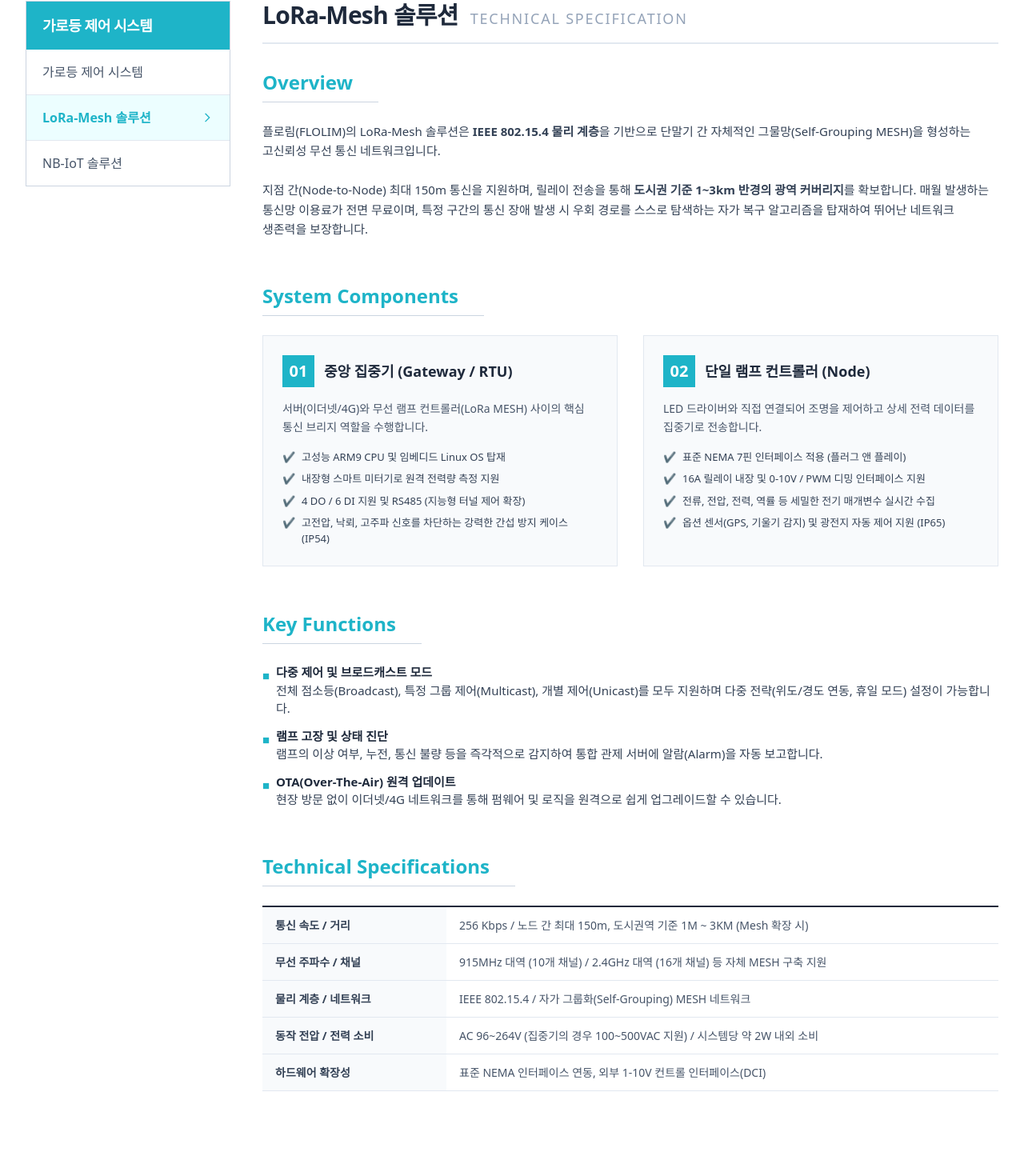
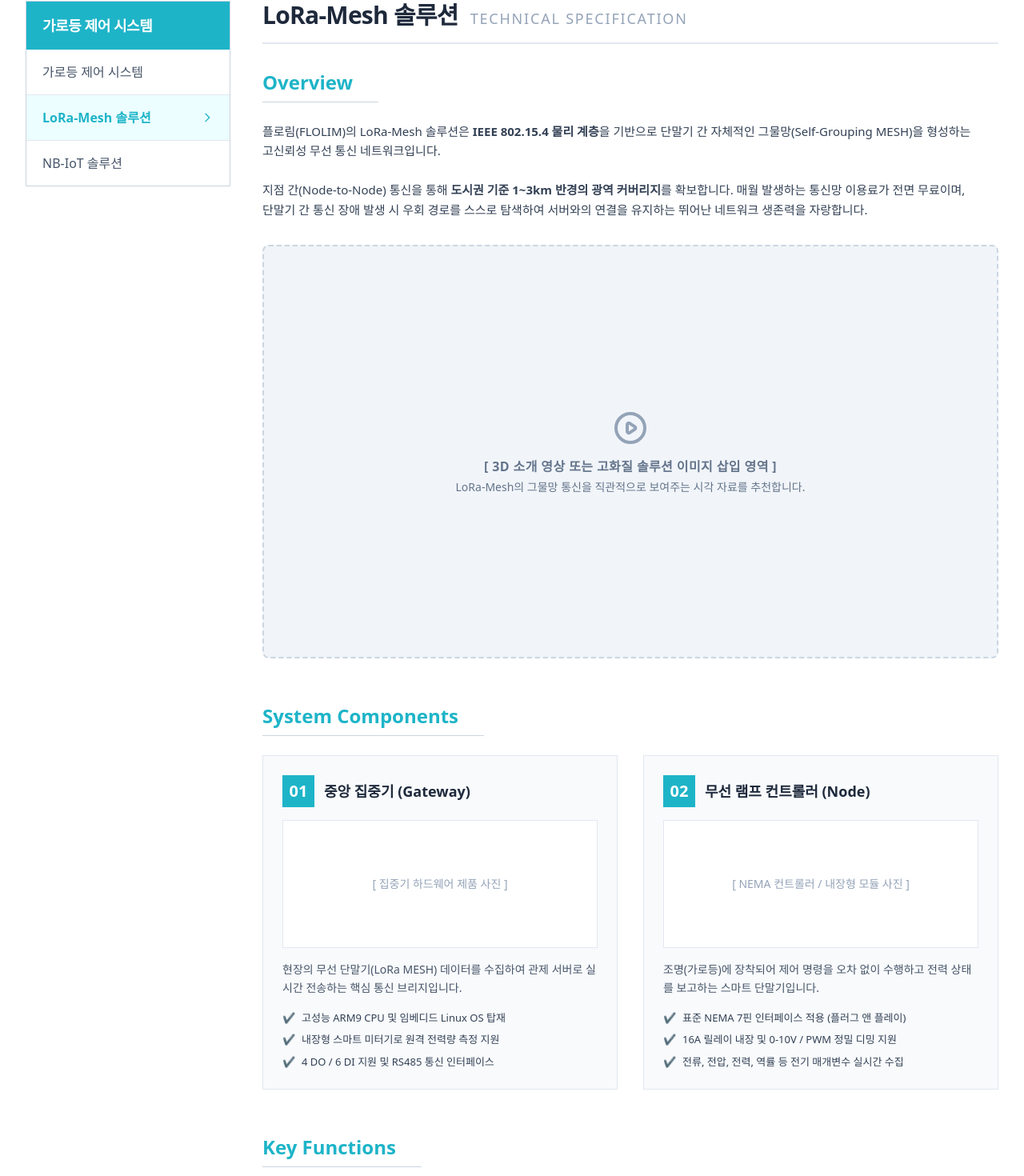
Before and after one commit to flolim-mj54/flolim-website, a React (Vite) app: page /lora in a window 1280 px wide. Shown: the part 313-1783 px from the top of the page at 80% size. Built offline with nearby package versions, Linux system fonts and the light colour scheme.

Commit message:
가로등 시각자료, 로라메쉬 시각자료 위치 추가

```diff
--- a/src/LoraMeshSolution.jsx
+++ b/src/LoraMeshSolution.jsx
@@ -37,11 +37,18 @@ const LoraMeshSolution = () => {
 
           <div className="mb-14">
             <h3 className="text-2xl font-bold text-[#1eb4c8] border-b border-slate-300 pb-2 mb-6 inline-block pr-8">Overview</h3>
-            <p className="text-slate-700 leading-relaxed break-keep text-[15px]">
+            <p className="text-slate-700 leading-relaxed break-keep text-[15px] mb-8">
               플로림(FLOLIM)의 LoRa-Mesh 솔루션은 <b>IEEE 802.15.4 물리 계층</b>을 기반으로 단말기 간 자체적인 그물망(Self-Grouping MESH)을 형성하는 고신뢰성 무선 통신 네트워크입니다.
               <br/><br/>
-              지점 간(Node-to-Node) 최대 150m 통신을 지원하며, 릴레이 전송을 통해 <b>도시권 기준 1~3km 반경의 광역 커버리지</b>를 확보합니다. 매월 발생하는 통신망 이용료가 전면 무료이며, 특정 구간의 통신 장애 발생 시 우회 경로를 스스로 탐색하는 자가 복구 알고리즘을 탑재하여 뛰어난 네트워크 생존력을 보장합니다.
+              지점 간(Node-to-Node) 통신을 통해 <b>도시권 기준 1~3km 반경의 광역 커버리지</b>를 확보합니다. 매월 발생하는 통신망 이용료가 전면 무료이며, 단말기 간 통신 장애 발생 시 우회 경로를 스스로 탐색하여 서버와의 연결을 유지하는 뛰어난 네트워크 생존력을 자랑합니다.
             </p>
+
+            {/* 🖼️ 메인 비주얼/3D 영상 삽입 영역 */}
+            <div className="w-full aspect-video bg-slate-100 border-2 border-dashed border-slate-300 rounded-lg flex flex-col items-center justify-center text-slate-500 hover:bg-slate-50 transition-colors">
+              <svg className="w-12 h-12 mb-3 text-slate-400" fill="none" stroke="currentColor" viewBox="0 0 24 24"><path strokeLinecap="round" strokeLinejoin="round" strokeWidth="2" d="M14.752 11.168l-3.197-2.132A1 1 0 0010 9.87v4.263a1 1 0 001.555.832l3.197-2.132a1 1 0 000-1.664z"></path><path strokeLinecap="round" strokeLinejoin="round" strokeWidth="2" d="M21 12a9 9 0 11-18 0 9 9 0 0118 0z"></path></svg>
+              <span className="font-bold tracking-wide">[ 3D 소개 영상 또는 고화질 솔루션 이미지 삽입 영역 ]</span>
+              <span className="text-sm mt-1">LoRa-Mesh의 그물망 통신을 직관적으로 보여주는 시각 자료를 추천합니다.</span>
+            </div>
           </div>
 
           <div className="mb-14">
@@ -49,36 +56,42 @@ const LoraMeshSolution = () => {
 
             <div className="grid grid-cols-1 md:grid-cols-2 gap-8">
               {/* 집중기 컴포넌트 */}
-              <div className="bg-slate-50 border border-slate-200 p-6">
+              <div className="bg-slate-50 border border-slate-200 p-6 flex flex-col">
                 <div className="flex items-center mb-4">
                   <span className="w-10 h-10 bg-[#1eb4c8] text-white flex items-center justify-center font-bold text-xl mr-3">01</span>
-                  <h4 className="text-lg font-bold text-slate-800">중앙 집중기 (Gateway / RTU)</h4>
+                  <h4 className="text-lg font-bold text-slate-800">중앙 집중기 (Gateway)</h4>
                 </div>
-                <p className="text-sm text-slate-600 mb-4 leading-relaxed">
-                  서버(이더넷/4G)와 무선 램프 컨트롤러(LoRa MESH) 사이의 핵심 통신 브리지 역할을 수행합니다.
+                {/* 🖼️ 제품 이미지 삽입 영역 */}
+                <div className="w-full h-40 bg-white border border-slate-200 flex items-center justify-center text-slate-400 text-sm mb-4">
+                  [ 집중기 하드웨어 제품 사진 ]
+                </div>
+                <p className="text-sm text-slate-600 mb-4 leading-relaxed flex-1">
+                  현장의 무선 단말기(LoRa MESH) 데이터를 수집하여 관제 서버로 실시간 전송하는 핵심 통신 브리지입니다.
                 </p>
                 <ul className="space-y-2 text-[13px] text-slate-700">
                   <li className="flex items-start"><span className="text-[#1eb4c8] mr-2">✔️</span>고성능 ARM9 CPU 및 임베디드 Linux OS 탑재</li>
                   <li className="flex items-start"><span className="text-[#1eb4c8] mr-2">✔️</span>내장형 스마트 미터기로 원격 전력량 측정 지원</li>
-                  <li className="flex items-start"><span className="text-[#1eb4c8] mr-2">✔️</span>4 DO / 6 DI 지원 및 RS485 (지능형 터널 제어 확장)</li>
-                  <li className="flex items-start"><span className="text-[#1eb4c8] mr-2">✔️</span>고전압, 낙뢰, 고주파 신호를 차단하는 강력한 간섭 방지 케이스 (IP54)</li>
+                  <li className="flex items-start"><span className="text-[#1eb4c8] mr-2">✔️</span>4 DO / 6 DI 지원 및 RS485 통신 인터페이스</li>
                 </ul>
               </div>
 
               {/* 단말기 컴포넌트 */}
-              <div className="bg-slate-50 border border-slate-200 p-6">
+              <div className="bg-slate-50 border border-slate-200 p-6 flex flex-col">
                 <div className="flex items-center mb-4">
                   <span className="w-10 h-10 bg-[#1eb4c8] text-white flex items-center justify-center font-bold text-xl mr-3">02</span>
-                  <h4 className="text-lg font-bold text-slate-800">단일 램프 컨트롤러 (Node)</h4>
+                  <h4 className="text-lg font-bold text-slate-800">무선 램프 컨트롤러 (Node)</h4>
                 </div>
-                <p className="text-sm text-slate-600 mb-4 leading-relaxed">
-                  LED 드라이버와 직접 연결되어 조명을 제어하고 상세 전력 데이터를 집중기로 전송합니다.
+                {/* 🖼️ 제품 이미지 삽입 영역 */}
+                <div className="w-full h-40 bg-white border border-slate-200 flex items-center justify-center text-slate-400 text-sm mb-4">
+                  [ NEMA 컨트롤러 / 내장형 모듈 사진 ]
+                </div>
+                <p className="text-sm text-slate-600 mb-4 leading-relaxed flex-1">
+                  조명(가로등)에 장착되어 제어 명령을 오차 없이 수행하고 전력 상태를 보고하는 스마트 단말기입니다.
                 </p>
                 <ul className="space-y-2 text-[13px] text-slate-700">
                   <li className="flex items-start"><span className="text-[#1eb4c8] mr-2">✔️</span>표준 NEMA 7핀 인터페이스 적용 (플러그 앤 플레이)</li>
-                  <li className="flex items-start"><span className="text-[#1eb4c8] mr-2">✔️</span>16A 릴레이 내장 및 0-10V / PWM 디밍 인터페이스 지원</li>
-                  <li className="flex items-start"><span className="text-[#1eb4c8] mr-2">✔️</span>전류, 전압, 전력, 역률 등 세밀한 전기 매개변수 실시간 수집</li>
-                  <li className="flex items-start"><span className="text-[#1eb4c8] mr-2">✔️</span>옵션 센서(GPS, 기울기 감지) 및 광전지 자동 제어 지원 (IP65)</li>
+                  <li className="flex items-start"><span className="text-[#1eb4c8] mr-2">✔️</span>16A 릴레이 내장 및 0-10V / PWM 정밀 디밍 지원</li>
+                  <li className="flex items-start"><span className="text-[#1eb4c8] mr-2">✔️</span>전류, 전압, 전력, 역률 등 전기 매개변수 실시간 수집</li>
                 </ul>
               </div>
             </div>
@@ -90,25 +103,35 @@ const LoraMeshSolution = () => {
               <li className="flex items-start">
                 <span className="text-[#1eb4c8] mr-2 font-bold mt-1">■</span>
                 <div>
-                  <b className="text-slate-800 block">다중 제어 및 브로드캐스트 모드</b>
-                  전체 점소등(Broadcast), 특정 그룹 제어(Multicast), 개별 제어(Unicast)를 모두 지원하며 다중 전략(위도/경도 연동, 휴일 모드) 설정이 가능합니다.
+                  <b className="text-slate-800 block">다중 제어 및 유연한 그룹화</b>
+                  전체 점소등(Broadcast), 특정 그룹 제어(Multicast), 개별 제어(Unicast)를 원격으로 실행하며 위도/경도, 휴일 모드 등 다중 전략 설정이 가능합니다.
                 </div>
               </li>
               <li className="flex items-start">
                 <span className="text-[#1eb4c8] mr-2 font-bold mt-1">■</span>
                 <div>
                   <b className="text-slate-800 block">램프 고장 및 상태 진단</b>
-                  램프의 이상 여부, 누전, 통신 불량 등을 즉각적으로 감지하여 통합 관제 서버에 알람(Alarm)을 자동 보고합니다.
+                  램프의 이상 여부, 누전, 통신 불량 등을 즉각적으로 감지하여 관제 서버 대시보드에 알람(Alarm)을 자동 표출합니다.
                 </div>
               </li>
               <li className="flex items-start">
                 <span className="text-[#1eb4c8] mr-2 font-bold mt-1">■</span>
                 <div>
-                  <b className="text-slate-800 block">OTA(Over-The-Air) 원격 업데이트</b>
-                  현장 방문 없이 이더넷/4G 네트워크를 통해 펌웨어 및 로직을 원격으로 쉽게 업그레이드할 수 있습니다.
+                  <b className="text-slate-800 block">OTA(Over-The-Air) 원격 펌웨어 업데이트</b>
+                  현장 방문 없이 네트워크를 통해 하드웨어의 펌웨어 및 로직을 원격으로 안전하고 쉽게 업그레이드할 수 있습니다.
                 </div>
               </li>
             </ul>
+          </div>
+
+          {/* 🖼️ 다이어그램 삽입 영역 (System Architecture) */}
+          <div className="mb-14">
+            <h3 className="text-2xl font-bold text-[#1eb4c8] border-b border-slate-300 pb-2 mb-6 inline-block pr-8">System Architecture</h3>
+            <div className="w-full bg-slate-50 border-2 border-slate-200 border-dashed p-8 flex flex-col items-center justify-center min-h-[350px]">
+              <svg className="w-16 h-16 text-slate-300 mx-auto mb-4" fill="none" stroke="currentColor" viewBox="0 0 24 24"><path strokeLinecap="round" strokeLinejoin="round" strokeWidth="2" d="M4 16l4.586-4.586a2 2 0 012.828 0L16 16m-2-2l1.586-1.586a2 2 0 012.828 0L20 14m-6-6h.01M6 20h12a2 2 0 002-2V6a2 2 0 00-2-2H6a2 2 0 00-2 2v12a2 2 0 002 2z"></path></svg>
+              <span className="text-slate-500 font-bold tracking-widest block mb-2">[ 시스템 구성도(네트워크 토폴로지) 이미지 삽입 영역 ]</span>
+              <span className="text-sm text-slate-400 text-center">관제 서버 ↔ 집중기(Gateway) ↔ 다수의 램프 컨트롤러(Mesh 연결) 형태의 이미지를 넣어주세요.</span>
+            </div>
           </div>
 
           <div className="mb-14">
@@ -131,10 +154,6 @@ const LoraMeshSolution = () => {
                   <th className="bg-slate-50 py-3 px-4 text-left font-bold text-slate-700">동작 전압 / 전력 소비</th>
                   <td className="py-3 px-4 text-slate-600">AC 96~264V (집중기의 경우 100~500VAC 지원) / 시스템당 약 2W 내외 소비</td>
                 </tr>
-                <tr className="border-b border-slate-200">
-                  <th className="bg-slate-50 py-3 px-4 text-left font-bold text-slate-700">하드웨어 확장성</th>
-                  <td className="py-3 px-4 text-slate-600">표준 NEMA 인터페이스 연동, 외부 1-10V 컨트롤 인터페이스(DCI)</td>
-                </tr>
               </tbody>
             </table>
           </div>
```
Also changed, not shown: src/StreetLightIntro.jsx (+22 -9 lines).
